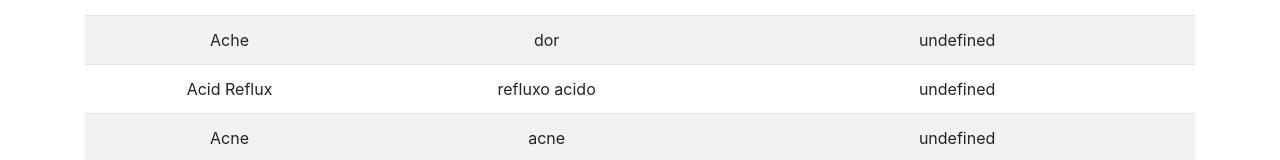
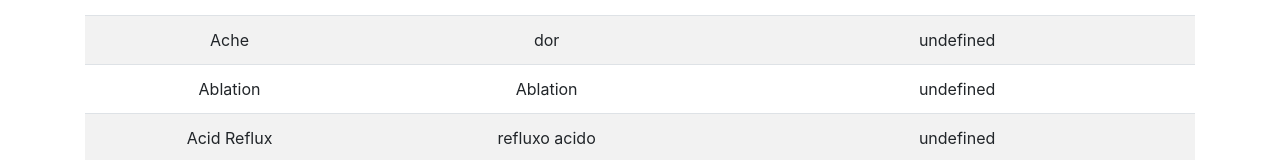
Before and after one commit to TheSephiroth/Medical-terms-translation-pt-ing, a plain HTML site: page index.html in a window 1280 px wide. Shown: the part 153-313 px from the top of the page. Drawn offline with nearby package versions, Linux system fonts and the light colour scheme.

Commit message:
Update index.html

```diff
--- a/index.html
+++ b/index.html
@@ -47,6 +47,11 @@
             "Termos": "Ache",
                        "Tradução": "dor"
         },
+
+        {
+            "Termos": "Ablation",
+                       "Tradução": "Ablation"
+        },
         {
             "Termos": "Acid Reflux",
                        "Tradução": "refluxo acido "
```
